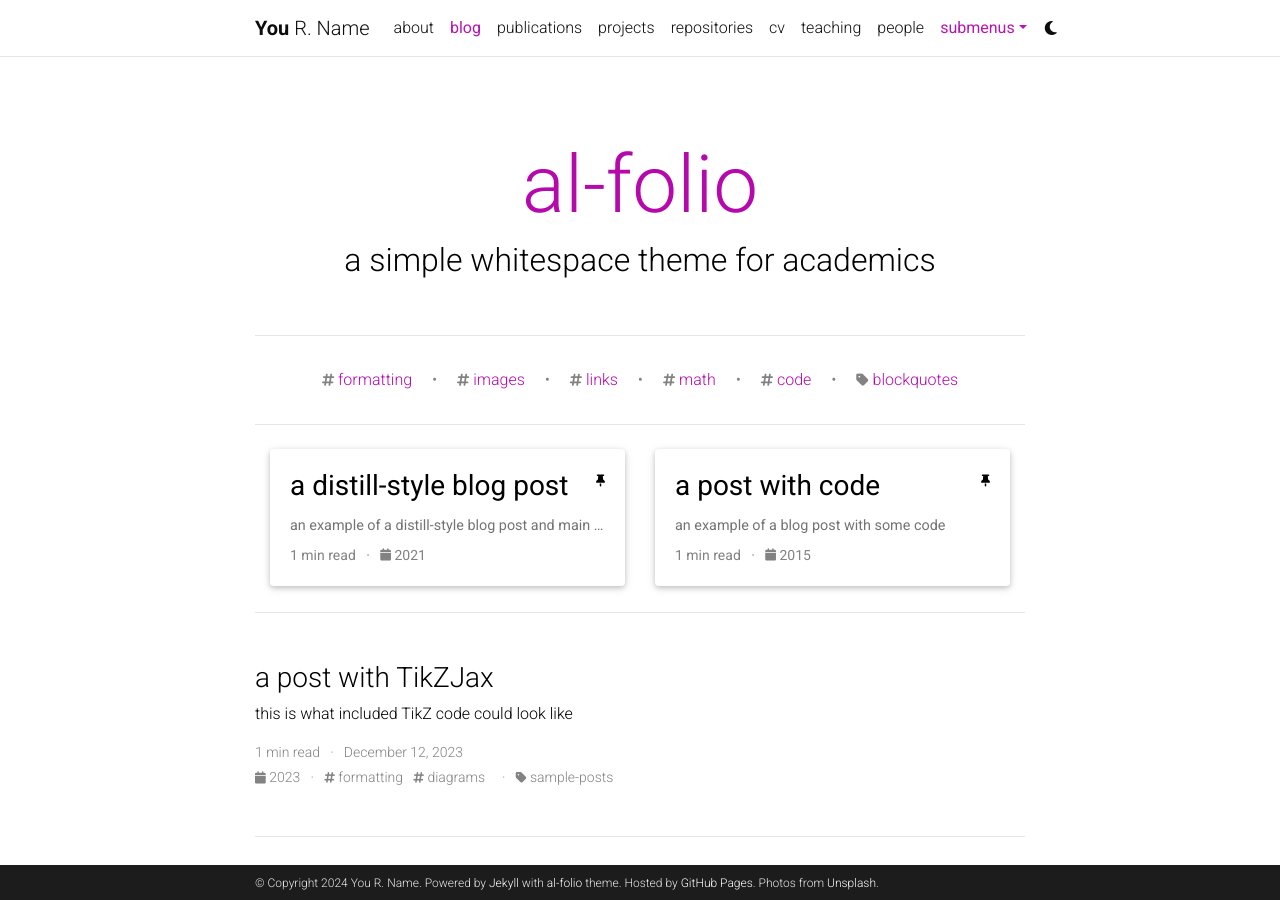
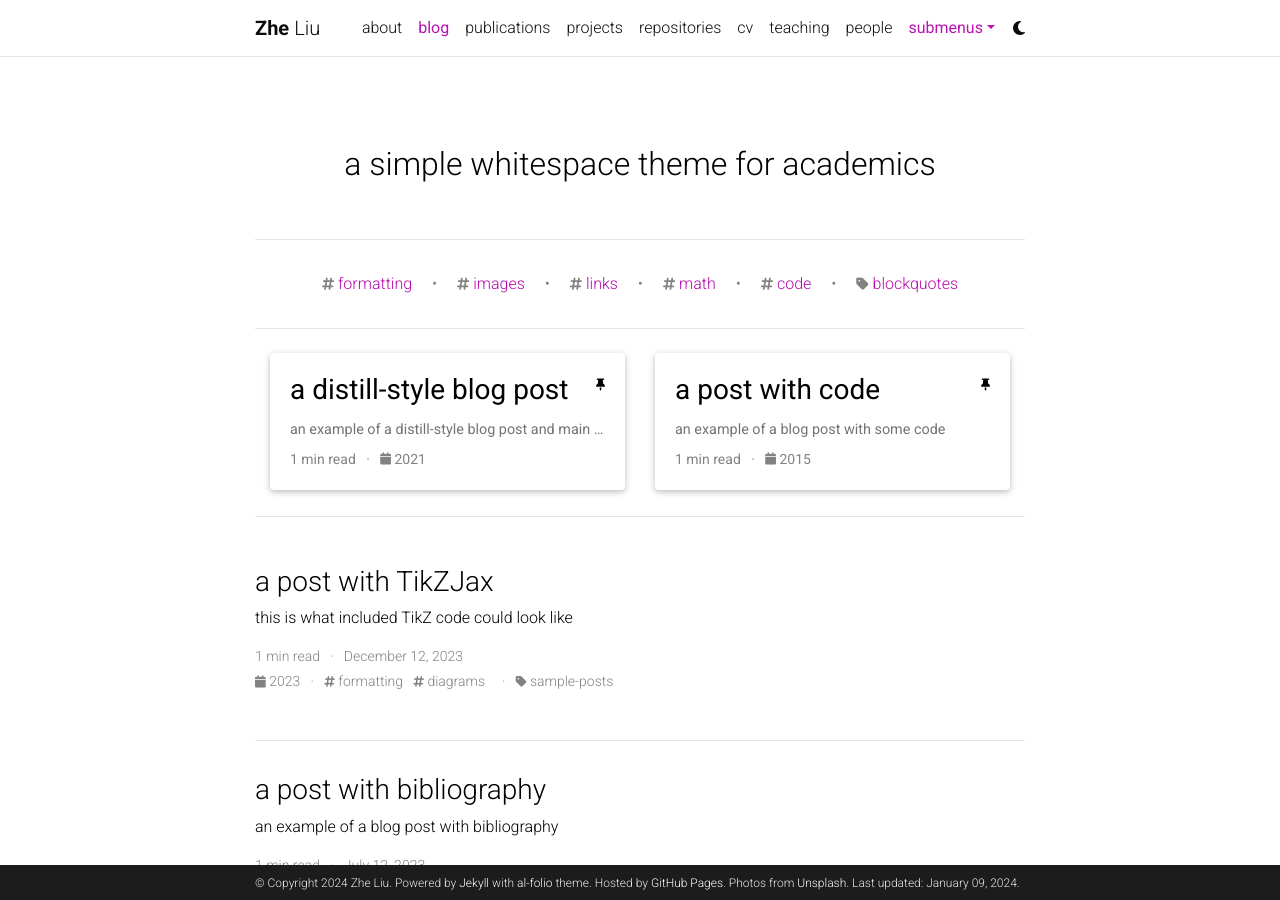
Before and after one commit to zheliu92/zheliu92.github.io, a Jekyll site: the page built from _pages/blog.md, in a window 1280 px wide and 900 px high. Built offline with Jekyll 4.4.1, drawn with Linux system fonts in a browser that asks for light colours; the list of posts is cut into pages by our own code; comment, search, counter and statistics services are not loaded; a style sheet for code colours, icons or effects is not loaded.

Commit message:
Update _config.yml

```diff
--- a/_config.yml
+++ b/_config.yml
@@ -3,24 +3,24 @@
 # -----------------------------------------------------------------------------
 
 title: blank # the website title (if blank, full name will be used instead)
-first_name: You
-middle_name: R.
-last_name: Name
-email: you@example.com
+first_name: Zhe
+middle_name:
+last_name: Liu
+email: zheliu92@cs.ubc.ca
 description: > # the ">" symbol means to ignore newlines until "footer_text:"
   A simple, whitespace theme for academics. Based on [*folio](https://github.com/bogoli/-folio) design.
 footer_text: >
   Powered by <a href="https://jekyllrb.com/" target="_blank">Jekyll</a> with <a href="https://github.com/alshedivat/al-folio">al-folio</a> theme.
   Hosted by <a href="https://pages.github.com/" target="_blank">GitHub Pages</a>.
   Photos from <a href="https://unsplash.com" target="_blank">Unsplash</a>.
-keywords: jekyll, jekyll-theme, academic-website, portfolio-website  # add your own keywords or leave empty
+keywords: Human-Computer Interaction, Human-AI Interaction  # add your own keywords or leave empty
 
 lang: en # the language of your site (for example: en, fr, cn, ru, etc.)
 icon: ⚛️  # the emoji used as the favicon (alternatively, provide image name in /assets/img/)
 
-url: https://alshedivat.github.io # the base hostname & protocol for your site
+url: https://zheliu1113.github.io # the base hostname & protocol for your site
 baseurl: /al-folio # the subpath of your site, e.g. /blog/. Leave blank for root
-last_updated: false # set to true if you want to display last updated in the footer
+last_updated: true # set to true if you want to display last updated in the footer
 impressum_path:  # set to path to include impressum link in the footer, use the same path as permalink in a page, helps to conform with EU GDPR
 
 # -----------------------------------------------------------------------------
@@ -124,7 +124,7 @@
 # Blog
 # -----------------------------------------------------------------------------
 
-blog_name: al-folio # blog_name will be displayed in your blog page
+blog_name:  # blog_name will be displayed in your blog page
 blog_description: a simple whitespace theme for academics
 permalink: /blog/:year/:title/
 
@@ -275,8 +275,8 @@
 
 scholar:
 
-  last_name: [Einstein]
-  first_name: [Albert, A.]
+  last_name: Liu
+  first_name: Zhe
 
   style: apa
   locale: en
```
